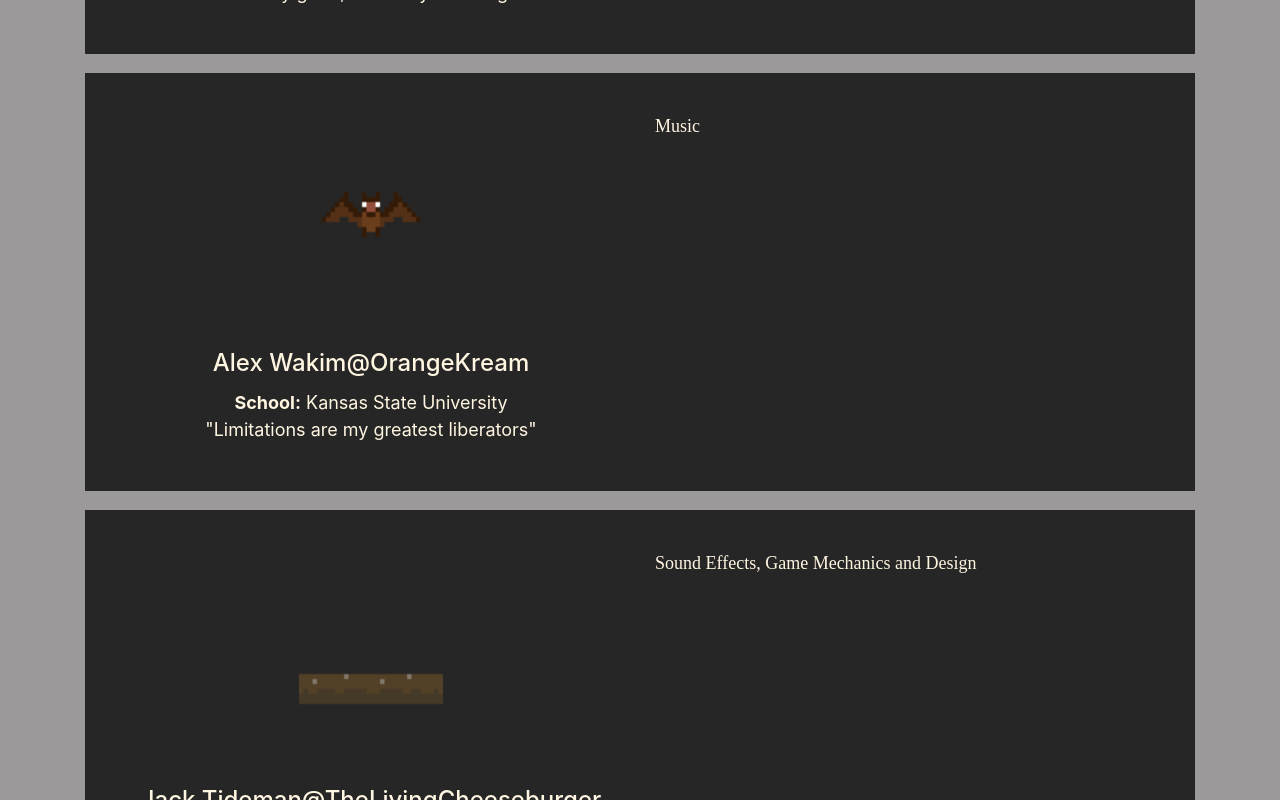
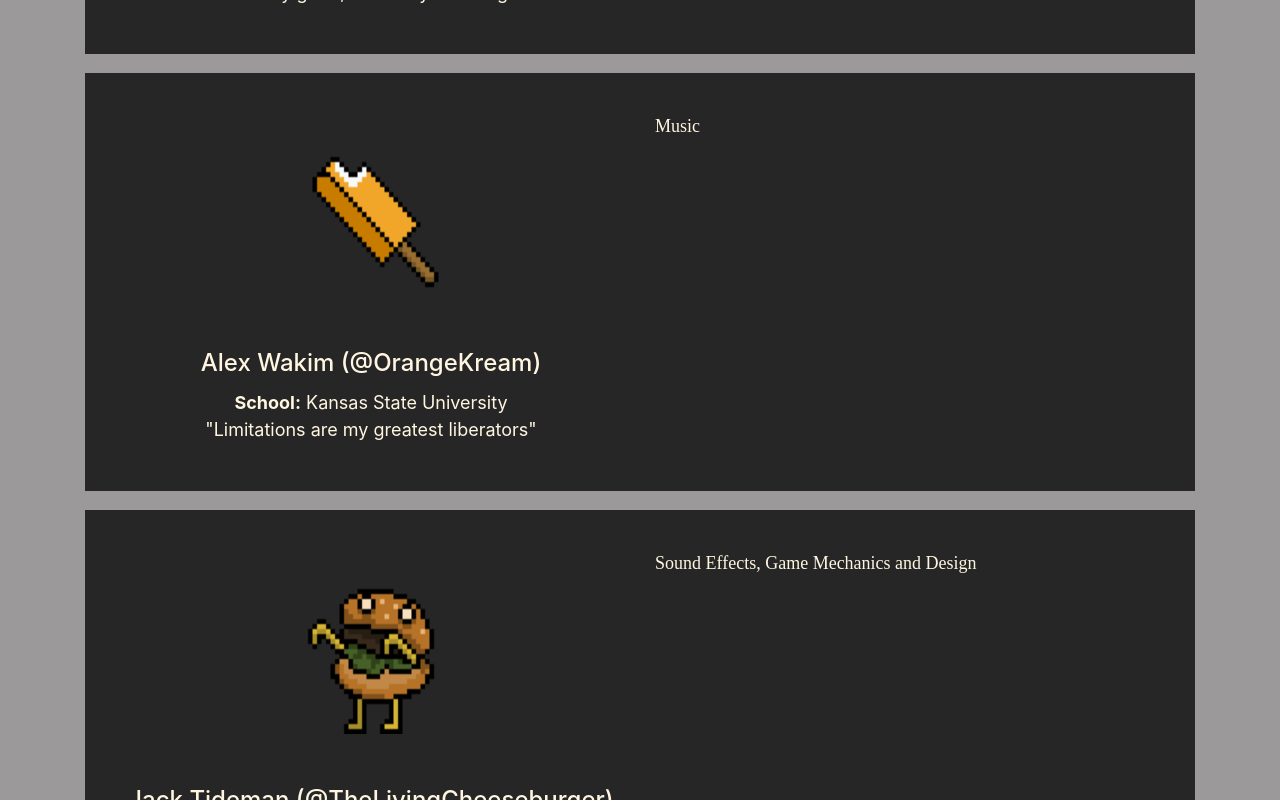
Before and after one commit to rpkruse/Lantern, an Angular app: page /#/about in a window 1280 px wide. Shown: the part 2040-2840 px from the top of the page. Built offline with nearby package versions, Linux system fonts and the light colour scheme.

Commit message:
Added new icons, changed username layout

```diff
--- a/src/app/about/about.component.html
+++ b/src/app/about/about.component.html
@@ -23,7 +23,7 @@
             <img src="assets/profile_pic/atlas_profile.gif">
           </div>
           <span class="profilename">
-            <h4>Ryan Kruse@Atlas</h4>
+            <h4>Ryan Kruse (@Atlas)</h4>
           </span>
           <span class="school">
             <p>
@@ -50,7 +50,7 @@
             <img src="assets/profile_pic/helmet_profile.png">
           </div>
           <span class="profilename">
-            <h4>Matthew Weis@Ignice</h4>
+            <h4>Matthew Weis (@Ignice)</h4>
           </span>
           <span class="school">
             <p>
@@ -77,7 +77,7 @@
             <img src="assets/profile_pic/hawk_profile.gif">
           </div>
           <span class="profilename">
-            <h4>Eriq Garcia@Hawkdaddy</h4>
+            <h4>Eriq Garcia (@Hawkdaddy)</h4>
           </span>
           <span class="school">
             <p>
@@ -101,10 +101,10 @@
 
         <span class="col-md-6">
           <div class="profilepic">
-            <img src="assets/profile_pic/bat_profile.png">
+            <img src="assets/profile_pic/cream_profile.gif">
           </div>
           <span class="profilename">
-            <h4>Alex Wakim@OrangeKream</h4>
+            <h4>Alex Wakim (@OrangeKream)</h4>
           </span>
           <span class="school">
             <p>
@@ -128,10 +128,10 @@
 
         <span class="col-md-6">
           <div class="profilepic">
-            <img src="assets/profile_pic/platform_profile.png">
+            <img src="assets/profile_pic/ham_profile.gif">
           </div>
           <span class="profilename">
-            <h4>Jack Tideman@TheLivingCheeseburger</h4>
+            <h4>Jack Tideman (@TheLivingCheeseburger)</h4>
           </span>
           <span class="school">
             <p>
@@ -158,7 +158,7 @@
             <img src="assets/profile_pic/duck_profile.gif">
           </div>
           <span class="profilename">
-            <h4>David Goodwin@QuakyDuck</h4>
+            <h4>David Goodwin (@QuakyDuck)</h4>
           </span>
           <span class="school">
             <p>
--- a/src/app/home/home.component.html
+++ b/src/app/home/home.component.html
@@ -4,7 +4,7 @@
     <h4>Lantern is a game created during Kansas State University's 2018 Game Jam.
       <br>Development continued as 2018 senior CIS project
       <br><br><B>*NOTE:</B>The homepage will be changed...this is a placeholder
-      <br><br><a href="https://github.com/rpkruse/Lantern/releases/download/v1.0/Lantern.zip">Download Now!</a>
+      <br><br><a href="https://github.com/rpkruse/Lantern/releases/download/v2.0/Lantern.zip">Download Now!</a>
     </h4>
   </span>
 </div>
```
Also changed, not shown: src/assets/profile_pic/cream_profile.gif (added), src/assets/profile_pic/ham_profile.gif (added).
